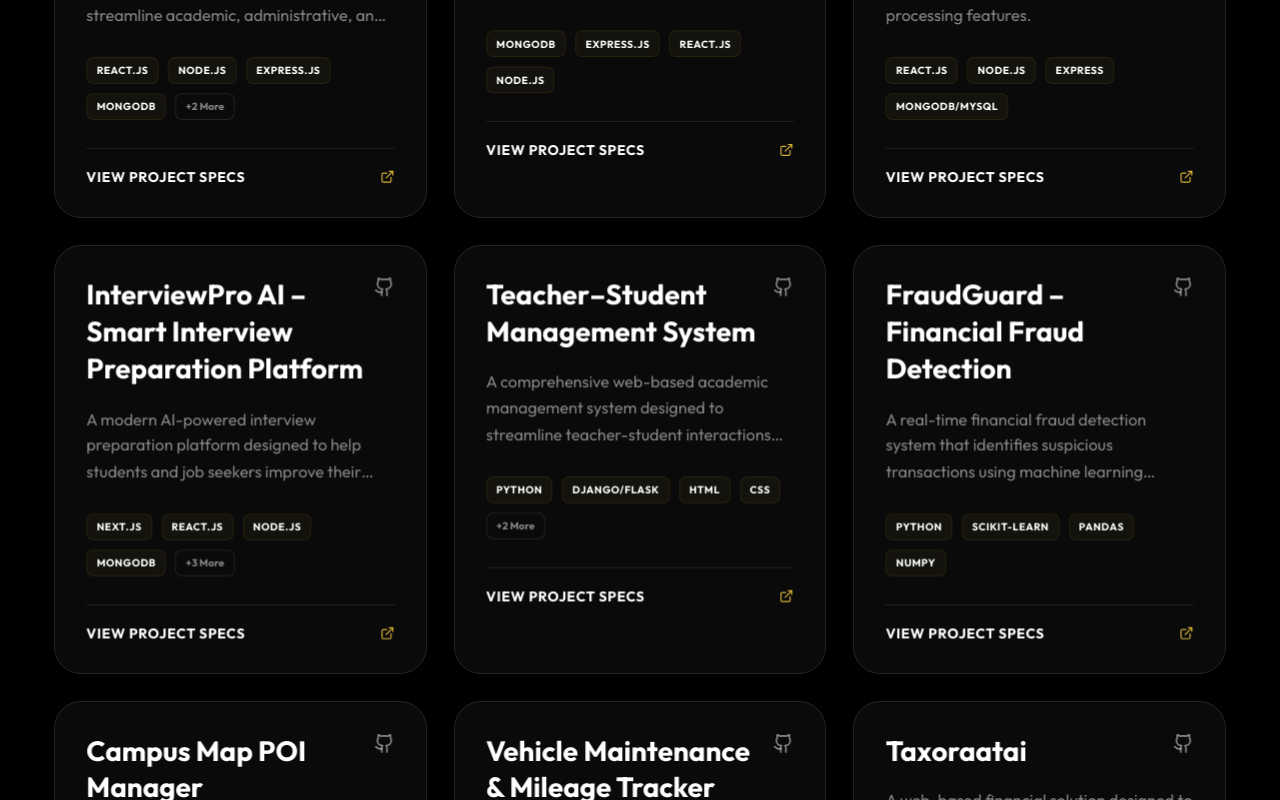
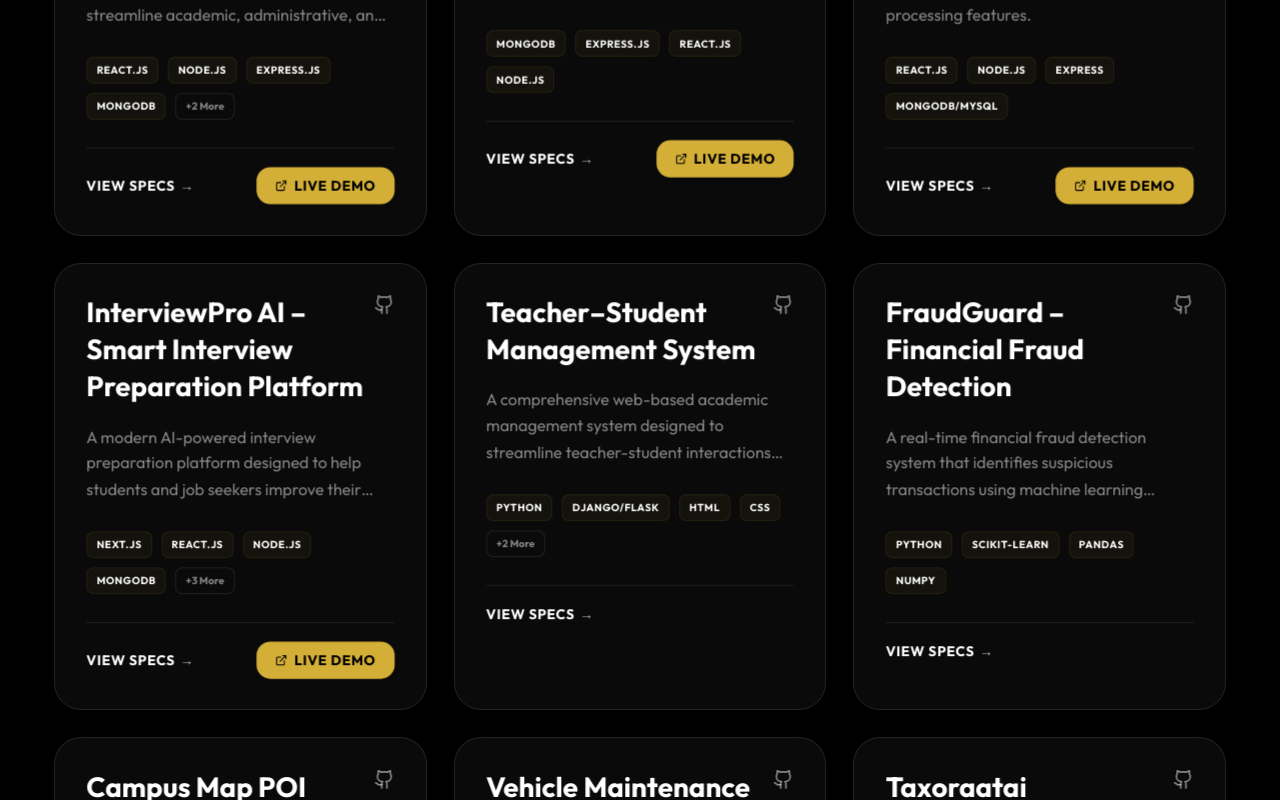
Before and after one commit to danushkumar77/Danuhkumar-s-Protfolio, a React (Vite) app in the folder Danuhkumar-s-Protfolio-main/: page / in a window 1280 px wide. Shown: the part 5620-6420 px from the top of the page. Built offline with nearby package versions, Linux system fonts and the light colour scheme.

Commit message:
move Live Demo button outside of project specs modal to project card footer

```diff
--- a/Danuhkumar-s-Protfolio-main/src/pages/Projects.jsx
+++ b/Danuhkumar-s-Protfolio-main/src/pages/Projects.jsx
@@ -267,9 +267,21 @@ export default function Projects() {
                                     )}
                                 </div>
 
-                                <div className="mt-6 pt-4 border-t border-white/5 flex items-center justify-between text-xs font-bold text-accent-blue uppercase tracking-wider">
-                                    <span>View Project Specs</span>
-                                    <ExternalLink size={14} className="group-hover:translate-x-1 transition-transform" />
+                                <div className="mt-6 pt-4 border-t border-white/5 flex items-center justify-between">
+                                    <span className="text-xs font-bold text-accent-blue uppercase tracking-wider flex items-center gap-1">
+                                        View Specs <span className="text-xs opacity-70 group-hover:translate-x-1 transition-transform inline-block">→</span>
+                                    </span>
+                                    {project.demo !== "#" && (
+                                        <a
+                                            href={project.demo}
+                                            target="_blank"
+                                            rel="noreferrer"
+                                            onClick={(e) => e.stopPropagation()}
+                                            className="px-4 py-2 rounded-xl bg-accent-blue text-black text-xs font-bold uppercase tracking-wider flex items-center gap-1.5 hover:scale-105 active:scale-95 transition-all shadow-md hover:shadow-[0_0_15px_rgba(212,175,55,0.3)] cursor-pointer"
+                                        >
+                                            <ExternalLink size={12} /> Live Demo
+                                        </a>
+                                    )}
                                 </div>
                             </div>
                         </TiltCard>
```
